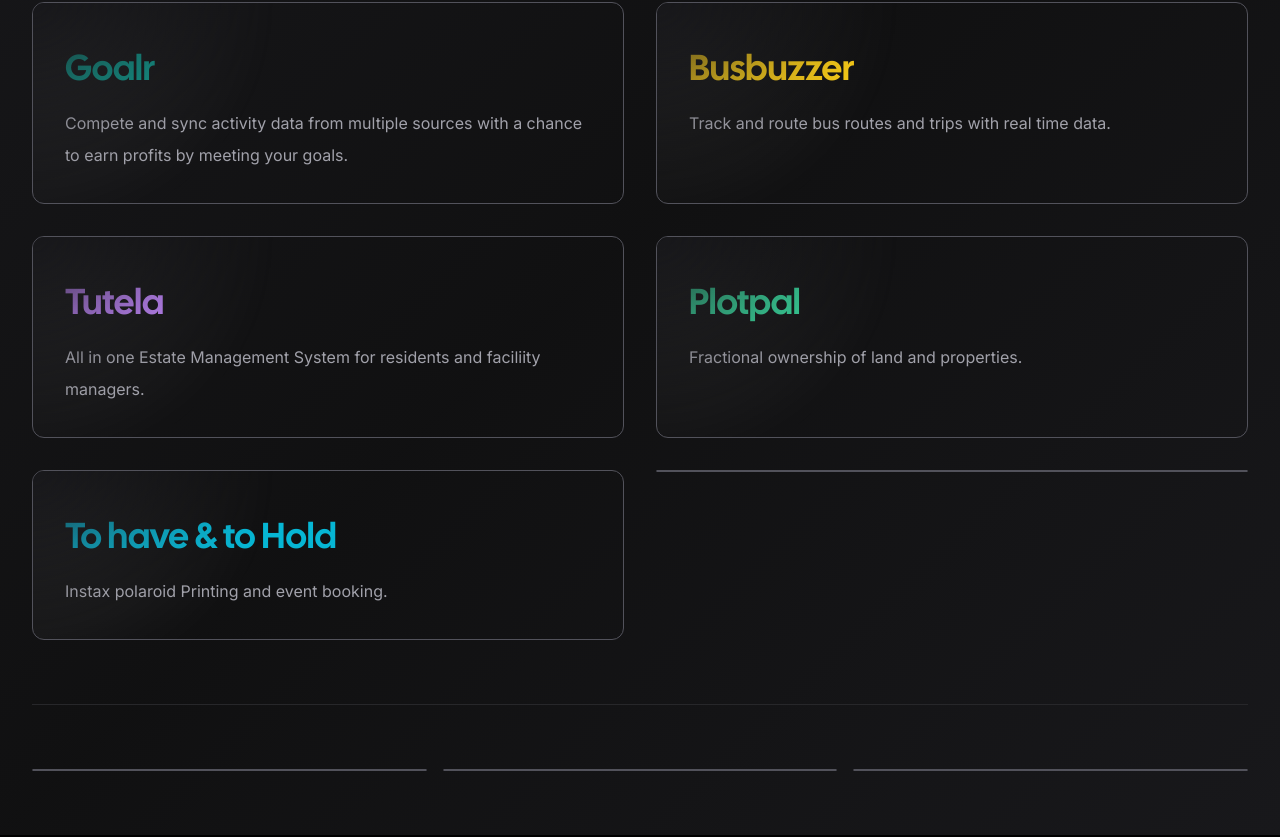
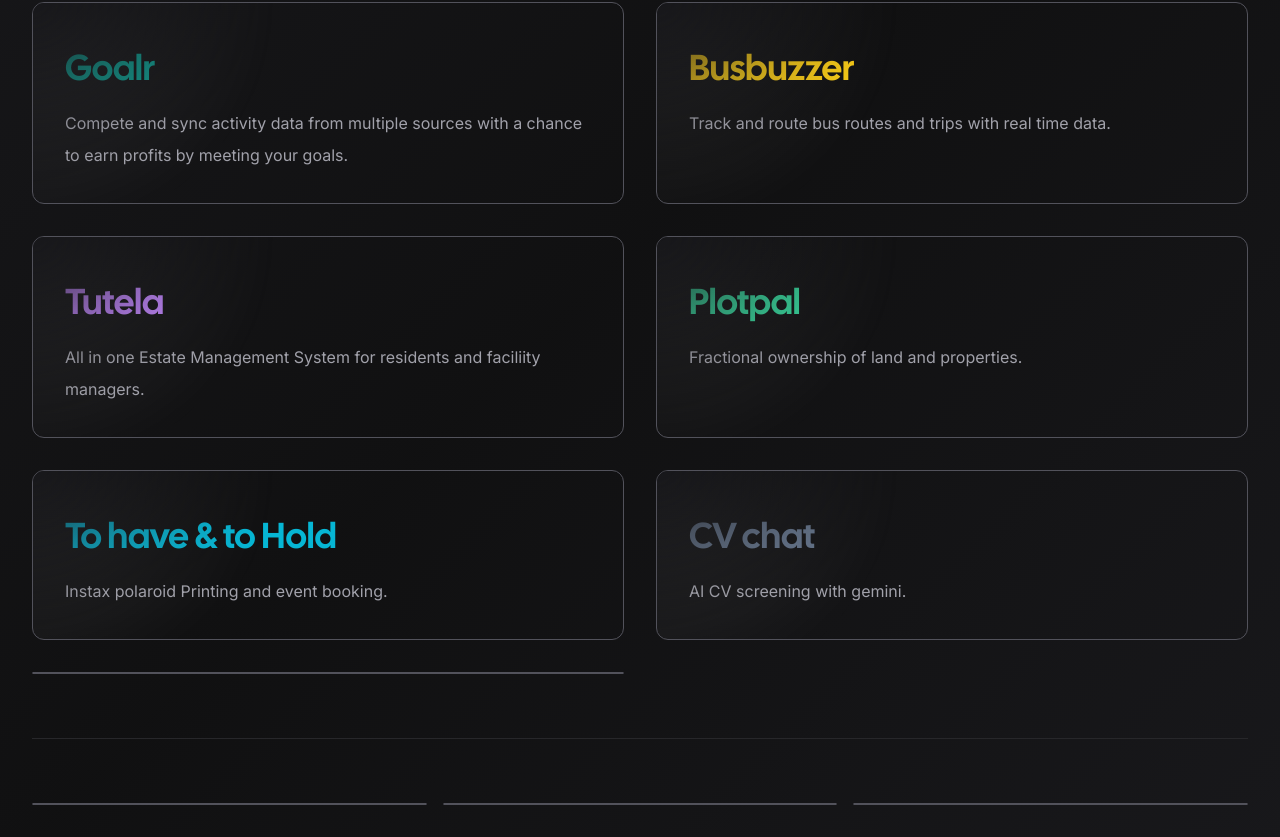
Before and after one commit to Fmacmak/fmac.ng, a Next.js app in the folder copy/: page /projects in a window 1280 px wide. Shown: the part 383-1220 px from the top of the page. Built offline with nearby package versions, Linux system fonts and the light colour scheme; no server answers; what tailwindcss-debug-screens would draw is missing.

Commit message:
Update page.tsx

```diff
--- a/copy/app/projects/page.tsx
+++ b/copy/app/projects/page.tsx
@@ -196,6 +196,35 @@
             </Link>
           </Card>
 
+   <Card>
+            <Link href={`https://cvchat.fmac.ng/`}>
+              <article className="relative w-full h-full p-4 md:p-8">
+                <div className="flex items-center justify-between gap-2">
+                  <div className="text-xs text-zinc-100"></div>
+                  {/* <span className="flex items-center gap-1 text-xs text-zinc-500">
+                    <Eye className="w-4 h-4" />{" "}
+                    {Intl.NumberFormat("en-US", { notation: "compact" }).format(0)}
+                  </span> */}
+                </div>
+
+                <h2
+                  id="featured-post"
+                  className="mt-4 text-3xl font-bold text-slate-500 group-hover:text-cyan-300 sm:text-4xl font-display"
+                >
+                  {"CV chat"}
+                </h2>
+                <p className="mt-4 leading-8 duration-150 text-zinc-400 group-hover:text-zinc-300">
+                  {"AI CV screening with gemini."}
+                </p>
+                <div className="absolute bottom-4 md:bottom-8">
+                  {/* <p className="hidden text-zinc-200 hover:text-zinc-50 lg:block">
+                    Read more <span aria-hidden="true">&rarr;</span>
+                  </p> */}
+                </div>
+              </article>
+            </Link>
+          </Card>
+
 
           <div className="flex flex-col w-full gap-8 mx-auto border-t border-gray-900/10 lg:mx-0 lg:border-t-0 ">
             {/* {[top2, top3].map((project) => ( */}
```
